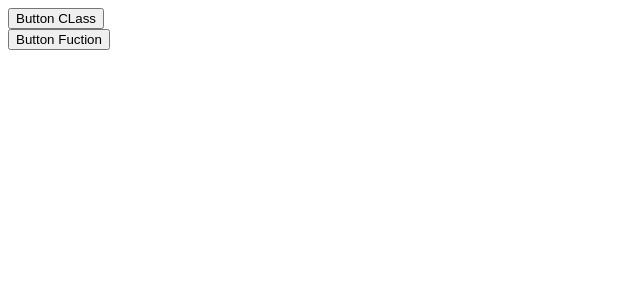
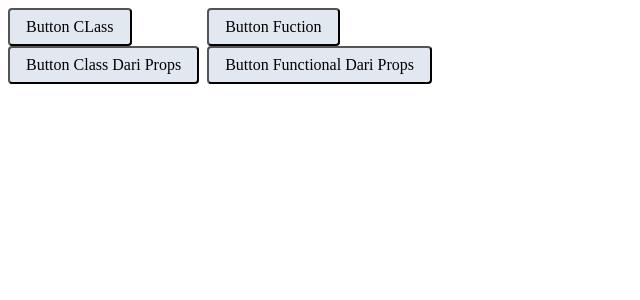
Before and after one commit to khoirulmustofa/belajar_react, a React (Create React App) app: page / in a window 1280 px wide. Shown: the top 300 px of the page, without its empty margins (0-640 px from the left). Built offline with nearby package versions, Linux system fonts and the light colour scheme.

Commit message:
Belajar Props
Belajar Props

```diff
--- a/src/App.js
+++ b/src/App.js
@@ -4,9 +4,12 @@ import ButtonFunctional from "./components/ButtonFunctional";
 
 function App() {
   return (
-    <div className="App">
-      <ButtonClass />
-      <ButtonFunctional />
+    <div
+      className="App"
+      style={{ display: "flex", flexDirection: "row", gap: "0.5em" }}
+    >
+      <ButtonClass text="Button Class Dari Props"/>
+      <ButtonFunctional text="Button Functional Dari Props" />
     </div>
   );
 }
--- a/src/components/ButtonClass.jsx
+++ b/src/components/ButtonClass.jsx
@@ -1,11 +1,14 @@
 import React ,{Component}from 'react';
+import './button.css';
 
 class ButtonClass extends Component {
     state = {  }
     render() {
         return (
             <div>
-                <button> Button CLass</button>
+                <button className='bg-slate-200 py-2 px-4 rounded'> Button CLass</button>
+                <br />
+                <button className='bg-slate-200 py-2 px-4 rounded'> {this.props.text}</button>
             </div>
         );
     }
--- a/src/components/ButtonFunctional.jsx
+++ b/src/components/ButtonFunctional.jsx
@@ -1,9 +1,12 @@
 import React from 'react';
+import './button.css';
 
-const ButtonFunctional = () => {
+const ButtonFunctional = (props) => {
      return (
         <div>
-            <button>Button Fuction</button>
+            <button className='bg-slate-200 py-2 px-4 rounded'>Button Fuction</button>
+            <br />
+            <button className='bg-slate-200 py-2 px-4 rounded'>{props.text}</button>
         </div>
      );
 };
--- /dev/null
+++ b/src/components/button.css
@@ -0,0 +1,25 @@
+.py-2 {
+    padding-top: 0.5rem;
+    padding-bottom: 0.5rem;
+}
+.px-4 {
+    padding-left: 1rem;
+    padding-right: 1rem;
+}
+.bg-slate-200 {
+    --tw-bg-opacity: 1;
+    background-color: rgb(226 232 240 / var(--tw-bg-opacity));
+}
+.rounded {
+    border-radius: 0.25rem;
+}
+
+button, input, optgroup, select, textarea {
+    font-family: inherit;
+    font-size: 100%;
+    font-weight: inherit;
+    line-height: inherit;
+    color: inherit;
+    margin: 0;
+    padding: 0;
+}
```
